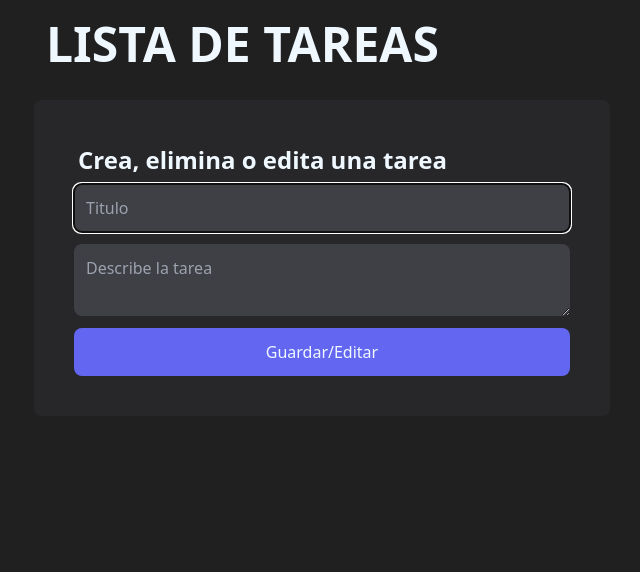
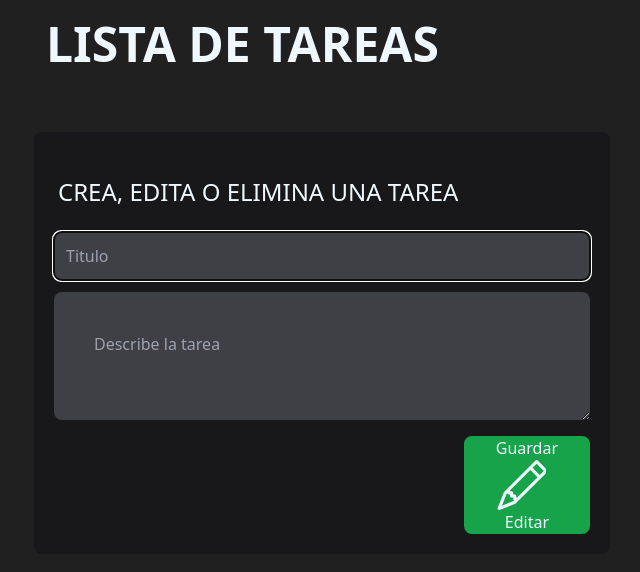
Before and after one commit to miguehidalgo/django-react-crud, a React (Vite) app in the folder client/: page /tasks-create in a window 1280 px wide. Shown: the top 572 px of the page, without its empty margins (318-958 px from the left). Built offline with nearby package versions, Linux system fonts and the light colour scheme.

Commit message:
se modifican mas estilos y se cambia el navigation

```diff
--- a/client/src/App.jsx
+++ b/client/src/App.jsx
@@ -3,7 +3,7 @@ import { Navigation } from "./components/Navigation";
 import { TaskFormPage } from "./pages/TaskFormPage";
 import { TasksPage } from "./pages/TasksPage";
 import { Toaster } from "react-hot-toast";
-import { TaskLogin } from "./pages/TaskLogin";
+
 
 
 function App() {
@@ -18,7 +18,7 @@ function App() {
           <Route path="/tasks" element={<TasksPage />} />
           <Route path="/tasks/:id" element={<TaskFormPage />} />
           <Route path="/tasks-create" element={<TaskFormPage />} />
-          <Route path="/login" element={<TaskLogin />} />
+
 
 
         </Routes>
--- a/client/src/components/TasksList.jsx
+++ b/client/src/components/TasksList.jsx
@@ -153,7 +153,7 @@ export function TasksList() {
 
       </div>
 
-      <div className="grid grid-cols-3 gap-3">
+      <div className="grid grid-cols-4 gap-4">
         {filteredTasks.map((task) => (
           <TaskCard key={task.id} task={task} />
         ))}
--- a/client/src/components/login.jsx
+++ /dev/null
@@ -1,13 +0,0 @@
-import React from "react";
-import { useAuth0 } from "@auth0/auth0-react";
-
-export const loginButton = () => {
-    const { loginWithRedirect } = useAuth0();
-
-        return <button onClick={() => loginWithRedirect()}>Iniciar sesion</button>
-
-
-
-
-
-    };
--- a/client/src/pages/TaskFormPage.jsx
+++ b/client/src/pages/TaskFormPage.jsx
@@ -21,7 +21,7 @@ export function TaskFormPage() {
       toast.success("Tarea Actualizada", {
         position: "top-right",
         style: {
-          background: "#101010",
+          background: "green",
           color: "#fff",
           fontSize:40,
         },
@@ -31,7 +31,7 @@ export function TaskFormPage() {
       toast.success("Nueva Tarea agregada", {
         position: "top-right",
         style: {
-          background: "#101010",
+          background: "blue",
           color: "#fff",
           fontSize:40,
         },
@@ -60,8 +60,8 @@ export function TaskFormPage() {
     <div className="max-w-xl mx-auto">
        <Navigation />
 
-      <form onSubmit={onSubmit} className="bg-zinc-800 p-10 rounded-lg mt-2">
-        <h1 className="font-bold text-2xl mb-1 bg-gray- p-1 rounded-lg ">Crea, elimina o edita una tarea</h1>
+      <form onSubmit={onSubmit} className="bg-zinc-900 p-5 pt-10 rounded-lg mt-10">
+        <h1 className="font-arial text-2xl mb-1 bg-gray- p-1 pb-5 rounded-lg ">CREA, EDITA O ELIMINA UNA TAREA</h1>
         <input
           type="text"
           placeholder="Titulo"
@@ -75,35 +75,45 @@ export function TaskFormPage() {
         <textarea
           placeholder="Describe la tarea"
           {...register("description", { required: true })}
-          className="bg-zinc-700 p-3 rounded-lg block w-full"
+          className="bg-zinc-700 p-10 rounded-lg block w-full"
         />
+
+        {errors.description && <span>Este campo es requerido</span>}
 
 
 
-        {errors.description && <span>Este campo es requerido</span>}
+        <div className="flex justify-end ">
 
-        <button className="bg-indigo-500 p-3 rounded-lg block w-full mt-3">
-          Guardar/Editar
+
+        <button className="bg-green-600 pl-8 pr-8  rounded-lg mt-4  ">
+          Guardar <svg xmlns="http://www.w3.org/2000/svg" width="50" height="50"
+           fill="currentColor" class="bi bi-pencil" viewBox="0 0 15 16">
+          <path d="M12.146.146a.5.5 0 0 1 .708 0l3 3a.5.5 0 0 1 0 .708l-10 10a.5.5
+          0 0 1-.168.11l-5 2a.5.5 0 0 1-.65-.65l2-5a.5.5 0 0 1 .11-.168l10-10zM11.207
+          2.5 13.5 4.793 14.793 3.5 12.5 1.207 11.207 2.5zm1.586 3L10.5 3.207 4 9.707V10h.5a.5.5
+          0 0 1 .5.5v.5h.5a.5.5 0 0 1 .5.5v.5h.293l6.5-6.5zm-9.761 5.175-.106.106-1.528 3.821
+          3.821-1.528.106-.106A.5.5 0 0 1 5 12.5V12h-.5a.5.5 0 0 1-.5-.5V11h-.5a.5.5 0 0 1-.468-.325z"/>
+</svg>
+       Editar
         </button >
 
-
-
-
+        </div>
       </form>
 
 
+      <div className="flex justify-end">
       {params.id && (
-        <div className="flex justify-end">
+        <div className="">
           <button
-            className="bg-red-500 p-3 rounded-lg w-48 mt-3"
+            className="bg-red-600 pl-8 pr-8 rounded-lg  mt-4 mr-5"
             onClick={async () => {
-              const accepted = window.confirm("Estas seguro?");
+              const accepted = window.confirm("Esta accion elimina la tarea de tu base de datos!!! Quieres continuar?");
               if (accepted) {
                 await deleteTask(params.id);
                 toast.success("Tarea Eliminada", {
                   position: "top-right",
                   style: {
-                    background: "#101010",
+                    background: "red",
                     color: "#fff",
                     fontSize:40,
                   },
@@ -113,9 +123,21 @@ export function TaskFormPage() {
             }}
           >
             Eliminar
+            <svg xmlns="http://www.w3.org/2000/svg"
+             width="50" height="50" fill="currentColor"  viewBox="1 2 15 16">
+             <path d="M8.086 2.207a2 2 0 0 1 2.828 0l3.879 3.879a2 2 0 0 1 0
+             2.828l-5.5 5.5A2 2 0 0 1 7.879 15H5.12a2 2 0 0 1-1.414-.586l-2.5-2.5a2
+             2 0 0 1 0-2.828l6.879-6.879zm2.121.707a1 1 0 0 0-1.414 0L4.16 7.547l5.293
+             5.293 4.633-4.633a1 1 0 0 0 0-1.414l-3.879-3.879zM8.746 13.547 3.453 8.254
+             1.914 9.793a1 1 0 0 0 0 1.414l2.5 2.5a1 1 0 0 0 .707.293H7.88a1 1 0 0 0
+             .707-.293l.16-.16z"/>
+               </svg>Tarea
           </button>
         </div>
       )}
+      </div>
+
+
     </div>
   );
 }
--- a/client/src/pages/TaskLogin.jsx
+++ /dev/null
@@ -1,49 +0,0 @@
-import { loginButton } from "../components/login"
-import React from "react"
-
-
-export function TaskLogin(){
-
-
-    return (
-
-        <div className="max-w-xl mx-auto" >
-        <h1 className="font-bold text-5xl mb-0 bg-gray- p-2 rounded-lg ">
-            Login
-        </h1>
-
-        <form className="bg-zinc-800 p-10 rounded-lg mt-2"
-
-        >
-
-                 <input className="bg-zinc-700 p-3 rounded-lg
-                  block w-full mb-3" type="text"
-
-                  />
-
-                 <input className="bg-zinc-700 p-3 rounded-lg
-                  block w-full mb-3" type="password"
-
-                  />
-
-                 <button className="bg-indigo-500 p-3 rounded-lg
-                  block w-full mt-3">Iniciar sesion</button>
-                  <loginButton/>
-
-
-
-        </form>
-
-        </div>
-
-
-
-
-
-
-
-    )
-
-
-
-}
```
